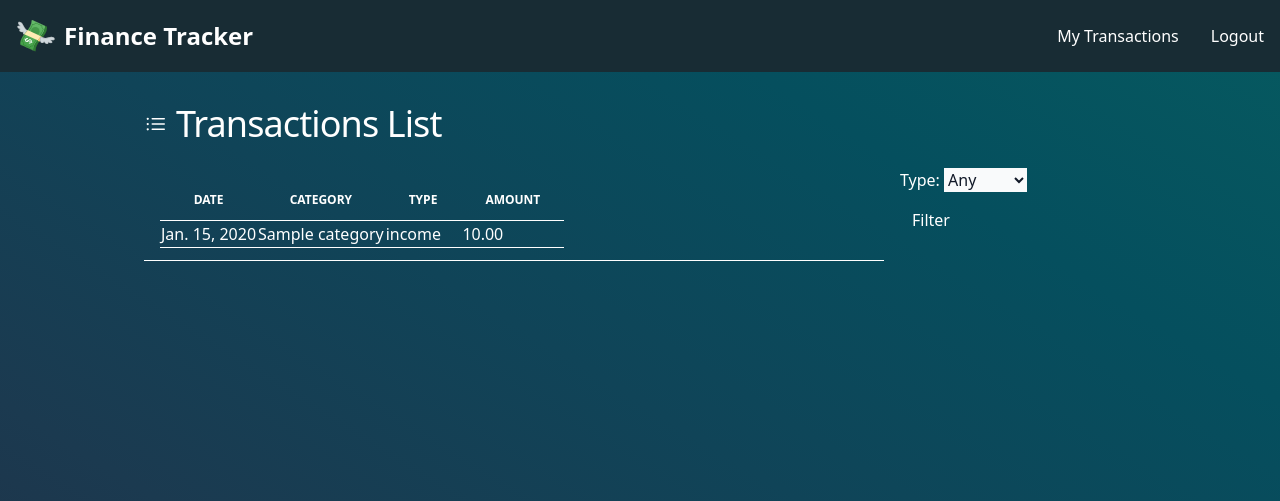
After one commit to SvetozarP/Django_HTMX_Finance, a Django app: page /transactions/ in a window 1280 px wide. The commit adds this page. Shown: the top 501 px of the page. Run offline with Django 4.2, Linux system fonts and the light colour scheme; a user stored in the database is signed in; tables that the repository leaves empty hold one stand-in row (values such as "Sample post"); some libraries are stand-ins or nearby versions.

Commit message:
Added transaction list and filter for transactions

```diff
--- a/finance_project/settings.py
+++ b/finance_project/settings.py
@@ -34,6 +34,7 @@ INSTALLED_APPS = [
     'allauth',
     'allauth.account',
     'allauth.socialaccount',
+    'django_filters',
 
     # project apps
     "tracker",
--- /dev/null
+++ b/tracker/filters.py
@@ -0,0 +1,15 @@
+import django_filters
+from tracker.models import Transaction
+
+class TransactionFilter(django_filters.FilterSet):
+
+    transaction_type = django_filters.ChoiceFilter(
+        choices=Transaction.TRANSACTION_TYPE_CHOICES,
+        field_name='type',
+        lookup_expr='iexact',
+        empty_label='Any',
+    )
+
+    class Meta:
+        model = Transaction
+        fields = ['transaction_type']
--- a/tracker/models.py
+++ b/tracker/models.py
@@ -36,3 +36,6 @@ class Transaction(models.Model):
 
     def __str__(self):
         return f'{self.type} - {self.amount} - {self.date} - {self.user}'
+
+    class Meta:
+        ordering = ['-date']
--- a/tracker/templates/tracker/partials/navbar.html
+++ b/tracker/templates/tracker/partials/navbar.html
@@ -15,6 +15,14 @@
         <ul class="font-medium flex flex-col p-4 md:p-0 my-1 md:my-2 rounded-lg md:flex-row md:space-x-8">
 
         {% if user.is_authenticated %}
+            <li>
+                <a href="{% url 'transactions-list' %}"
+                    class="block py-2 pl-3 pr-4 text-white rounded md:p-0"
+                    aria-current="page">
+                        My Transactions
+                </a>
+            </li>
+
             <li>
                 <a href="{% url 'account_logout' %}"
                     class="block py-2 pl-3 pr-4 text-white rounded md:p-0"
--- /dev/null
+++ b/tracker/templates/tracker/transaction-list.html
@@ -0,0 +1,72 @@
+{% extends 'tracker/base.html' %}
+{% load widget_tweaks %}
+
+{% block head_title %}
+
+{% endblock %}
+
+{% block content %}
+
+    <h1 class="mt-4 mb-6 text-2xl leading-none tracking-tight text-white md:text-3xl lg:text-4xl flex items-center mb-4">
+        <svg xmlns="http://www.w3.org/2000/svg" fill="none" viewBox="0 0 24 24" stroke-width="1.5" stroke="currentColor" class="size-6 me-2">
+            <path stroke-linecap="round" stroke-linejoin="round" d="M8.25 6.75h12M8.25 12h12m-12 5.25h12M3.75 6.75h.007v.008H3.75V6.75Zm.375 0a.375.375 0 1 1-.75 0 .375.375 0 0 1 .75 0ZM3.75 12h.007v.008H3.75V12Zm.375 0a.375.375 0 1 1-.75 0 .375.375 0 0 1 .75 0Zm-.375 5.25h.007v.008H3.75v-.008Zm.375 0a.375.375 0 1 1-.75 0 .375.375 0 0 1 .75 0Z" />
+        </svg>
+        Transactions List
+    </h1>
+
+    <div class="relative overflow-x-auto text-white">
+
+    <!-- Define Grid container -->
+    <div class="flex flex-col-reverse md:grid md:grid-cols-4 md:gap-4" id="transaction-container">
+
+        <!-- 3/4 cols for the table of transactions -->
+        <div class="col-span-3">
+            {% if filter.qs %}
+                <div class="flex justify-between items-center px-4 py-3 border-b border-white">
+                <table class="table">
+                    <thead class="text-xs text-white uppercase">
+                    <tr class="border-b border-white">
+                        <th class="px-6 py-3">Date</th>
+                        <th class="px-6 py-3">Category</th>
+                        <th class="px-6 py-3">Type</th>
+                        <th class="px-6 py-3">Amount</th>
+                    </tr>
+                    </thead>
+
+                    <tbody>
+                    {% for transaction in filter.qs %}
+                        <tr class="border-b border-white">
+                            <td>{{ transaction.date }}</td>
+                            <td>{{ transaction.category }}</td>
+                            <td>{{ transaction.type }}</td>
+                            <td>{{ transaction.amount }}</td>
+                        </tr>
+                    {% endfor %}
+                    </tbody>
+                </table>
+                </div>
+            {% else %}
+                <p class="text-2x1 text-white">No transactions found.</p>
+            {% endif %}
+        </div>
+        <!-- 1/4 cols for the filter form -->
+        <div class="col-span-1">
+            <form method="GET">
+                <div class="mb-2 form-control">
+                    {{ filter.form.transaction_type|add_label_class:"label text-white" }}
+                    {% render_field filter.form.transaction_type class="select bg-gray-50 text-gray-900" %}
+                </div>
+
+                <button class="btn btn-success px-3 py-2">
+                    Filter
+                </button>
+            </form>
+        </div>
+    </div>
+
+
+
+
+    </div>
+
+{% endblock %}
--- a/tracker/urls.py
+++ b/tracker/urls.py
@@ -4,4 +4,5 @@ from tracker import views
 
 urlpatterns = [
     path("", views.index, name='index'),
+    path("transactions/", views.transactions_list, name='transactions-list')
 ]
--- a/tracker/views.py
+++ b/tracker/views.py
@@ -1,5 +1,18 @@
 from django.shortcuts import render
+from django.contrib.auth.decorators import login_required
+from tracker.models import Transaction
+from tracker.filters import TransactionFilter
 
 # Create your views here.
 def index(request):
     return render(request, 'tracker/index.html')
+
+
+@login_required
+def transactions_list(request):
+    transaction_filter = TransactionFilter(
+        request.GET,
+        queryset=Transaction.objects.filter(user=request.user)
+    )
+    context = {'filter': transaction_filter}
+    return render(request, 'tracker/transaction-list.html', context)
```
Also changed, not shown: tracker/templates/tracker/index.html (+13 -0 lines).
